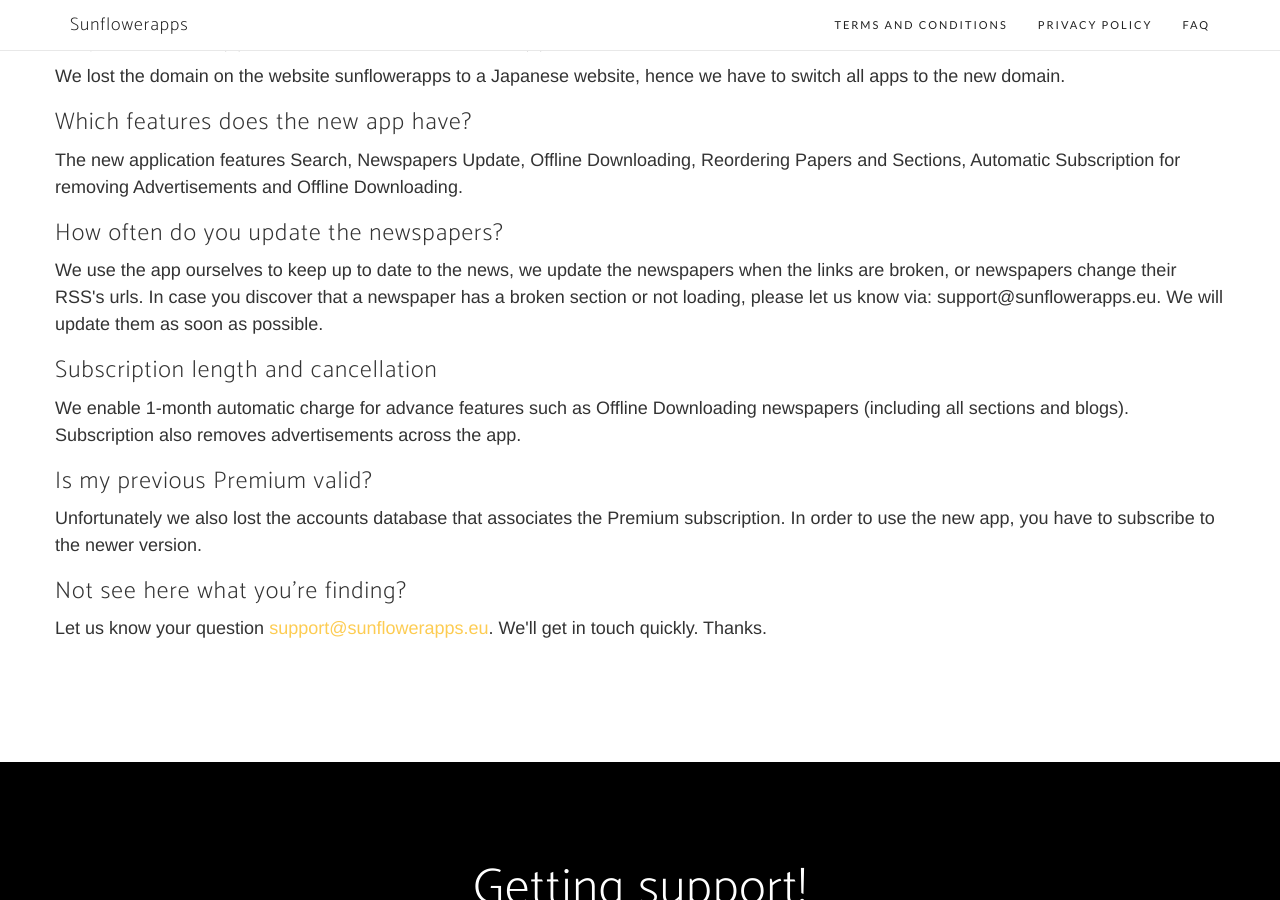
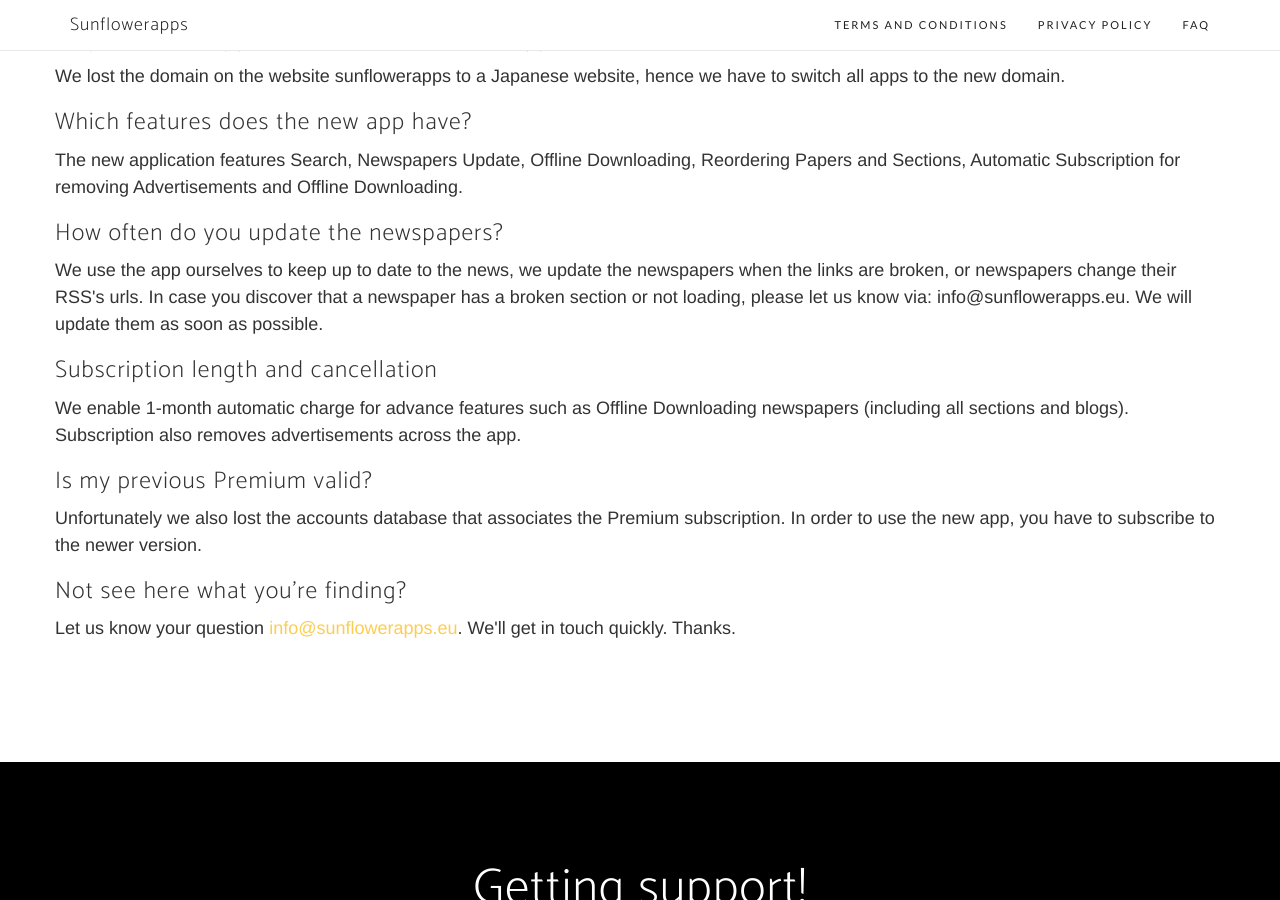
Before and after one commit to cosmostudios/cosmostudios, a Jekyll site: the page built from faq.html, in a window 1280 px wide and 900 px high, scrolled down 527 px. Built offline with Jekyll 4.4.1, drawn with Linux system fonts in a browser that asks for light colours; nearby versions of some CDN libraries; some web fonts are replaced.

Commit message:
update email to info@sunflowerapps.eu

```diff
--- a/_config.yml
+++ b/_config.yml
@@ -14,13 +14,13 @@
 # You can create any custom variable you would like, and they will be accessible
 # in the templates via {{ site.myvariable }}.
 title: Sunflowerapps
-email: support@sunflowerapps.eu
+email: info@sunflowerapps.eu
 description: > # this means to ignore newlines until "baseurl:"
   Sunflowerapps develops applications on mobile platforms including iOS and Android. We are specializing on bringing better news reading experience to readers around the world.
 baseurl: "" # the subpath of your site, e.g. /blog
-url: "http://cosmostudios.com" # the base hostname & protocol for your site, e.g. http://example.com
-twitter_username: cosstos
-github_username:  cosstos
+url: "http://sunflowerapps.eu" # the base hostname & protocol for your site, e.g. http://example.com
+twitter_username: sunflowerapps
+github_username:  sunflowerapps
 
 # Build settings
 markdown: kramdown
--- a/_includes/footer.html
+++ b/_includes/footer.html
@@ -3,7 +3,7 @@
             <h2>Getting support!</h2>
             <ul class="list-inline list-social">
                 <li class="social-google-plus">
-                    <a href="mailto:support@sunflowerapps.eu"><i class="fa fa-envelope-o"></i></a>
+                    <a href="mailto:info@sunflowerapps.eu"><i class="fa fa-envelope-o"></i></a>
                 </li>
                 <li class="social-twitter">
                     <a href="https://twitter.com/sunflowerapps"><i class="fa fa-twitter"></i></a>
--- a/_layouts/faq.html
+++ b/_layouts/faq.html
@@ -43,7 +43,7 @@
 		<p>The new application features Search, Newspapers Update, Offline Downloading, Reordering Papers and Sections, Automatic Subscription for removing Advertisements and Offline Downloading. </p>
 
 		<h3>How often do you update the newspapers?</h3>
-		<p>We use the app ourselves to keep up to date to the news, we update the newspapers when the links are broken, or newspapers change their RSS's urls. In case you discover that a newspaper has a broken section or not loading, please let us know via: support@sunflowerapps.eu. We will update them as soon as possible.</p>
+		<p>We use the app ourselves to keep up to date to the news, we update the newspapers when the links are broken, or newspapers change their RSS's urls. In case you discover that a newspaper has a broken section or not loading, please let us know via: info@sunflowerapps.eu. We will update them as soon as possible.</p>
 
 
 		<h3>Subscription length and cancellation</h3>
@@ -57,7 +57,7 @@
 
 		<h3>Not see here what you're finding?</h3>
 
-        <p>Let us know your question <a href="mailto:support@sunflowerapps.eu">support@sunflowerapps.eu</a>. We'll get in touch quickly. Thanks.</p>
+        <p>Let us know your question <a href="mailto:info@sunflowerapps.eu">info@sunflowerapps.eu</a>. We'll get in touch quickly. Thanks.</p>
 	</div>
             </div>
     </section>
--- a/_layouts/privacy.html
+++ b/_layouts/privacy.html
@@ -55,7 +55,7 @@
 
 		<h3>5. CHANGES TO THIS PRIVACY POLICY</h3>
 		<p>Sunflowerapps may revise, modify or update this policy.</p>
-        <p>Please contact us at <a href="mailto:support@sunflowerapps.eu">support@sunflowerapps.eu</a> with any questions regarding this Policy.</p>
+        <p>Please contact us at <a href="mailto:info@sunflowerapps.eu">info@sunflowerapps.eu</a> with any questions regarding this Policy.</p>
 	</div>
             </div>
     </section>
--- a/_layouts/terms.html
+++ b/_layouts/terms.html
@@ -70,7 +70,7 @@
 
                 <p>the Application is provided on an “as is” and “as available” basis. Use of the Application is at your own risk. To the maximum extent permitted by applicable law, the Application is provided without warranties of any kind, whether express or implied, including, but not limited to, implied warranties of merchantability, fitness for a particular purpose, or non-infringement. Without limiting the foregoing, Sunflowerapps, does not warrant that the content, is accurate, reliable or correct; that the Application will meet your requirements; that the Application will be available at any particular time or location, uninterrupted or secure; that any defects or errors will be corrected; or that the Application is free of viruses or other harmful components. Any content downloaded or otherwise obtained through the use of the Application is downloaded at your own risk and you will be solely responsible for any damage to your computer system or mobile device or loss of data that results from such download or your use of the Application.</p>
                 <p>Sunflowerapps does not warrant, endorse, guarantee, or assume responsibility for any product or service advertised or offered by a third party through the Sunflowerapps service or any hyperlinked website or service, and Sunflowerapps will not be a party to or in any way monitor any transaction between you and third-party providers of products or services.</p>
-                <p>Please contact us at <a href="mailto:support@sunflowerapps.eu"> support@sunflowerapps.eu</a> with any questions regarding this Agreement.</p>
+                <p>Please contact us at <a href="mailto:info@sunflowerapps.eu"> info@sunflowerapps.eu</a> with any questions regarding this Agreement.</p>
             </div>
         </div>
     </section>
```
Also changed, not shown: other parts of _layouts/terms.html (+1 -1 lines).
